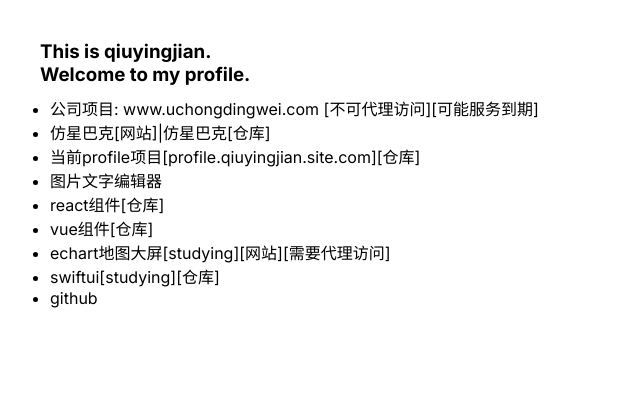
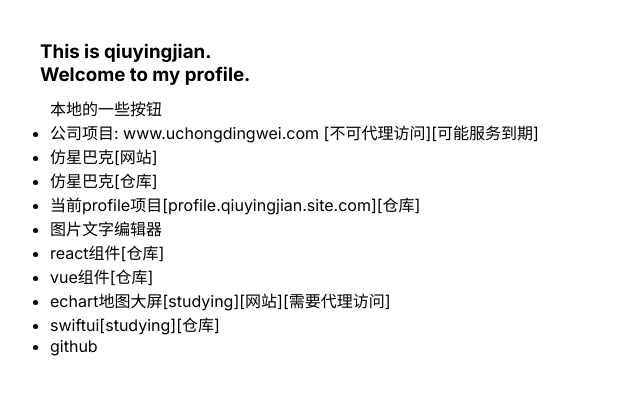
Before and after one commit to qyj971228/profile, a Next.js app: page / in a window 1280 px wide. Shown: the top 394 px of the page, without its empty margins (0-640 px from the left). Built offline with nearby package versions, Linux system fonts and the light colour scheme.

Commit message:
feat: title and other

```diff
--- a/app/layout.tsx
+++ b/app/layout.tsx
@@ -5,8 +5,8 @@ import './globals.css'
 const inter = Inter({ subsets: ['latin'] })
 
 export const metadata: Metadata = {
-  title: 'Create Next App',
-  description: 'Generated by create next app',
+  title: `qyj's profile`,
+  description: `qyj's profile`,
 }
 
 export default function RootLayout({
--- a/app/page.tsx
+++ b/app/page.tsx
@@ -1,4 +1,5 @@
 'use client'
+import Link from 'next/link'
 
 export default function Home() {
   const toLocalProject = () => {
@@ -54,6 +55,7 @@ export default function Home() {
       <h3>This is qiuyingjian.</h3>
       <h3>Welcome to my profile.</h3>
       <ul style={{ margin: '10px' }}>
+        <Link href='/button'>本地的一些按钮</Link>
         <li
           style={{ ...cursor }}
           onClick={toUchongdingwei}
@@ -61,7 +63,9 @@ export default function Home() {
           公司项目: www.uchongdingwei.com [不可代理访问][可能服务到期]
         </li>
         <li style={{ ...cursor }}>
-          <span onClick={toStarBucksWeb}>仿星巴克[网站]</span>|
+          <span onClick={toStarBucksWeb}>仿星巴克[网站]</span>
+        </li>
+        <li style={{ ...cursor }}>
           <span onClick={toStarBucksCode}>仿星巴克[仓库]</span>
         </li>
         <li
```
Also changed, not shown: 1 other file (tests, documents, lock files or other folders).
